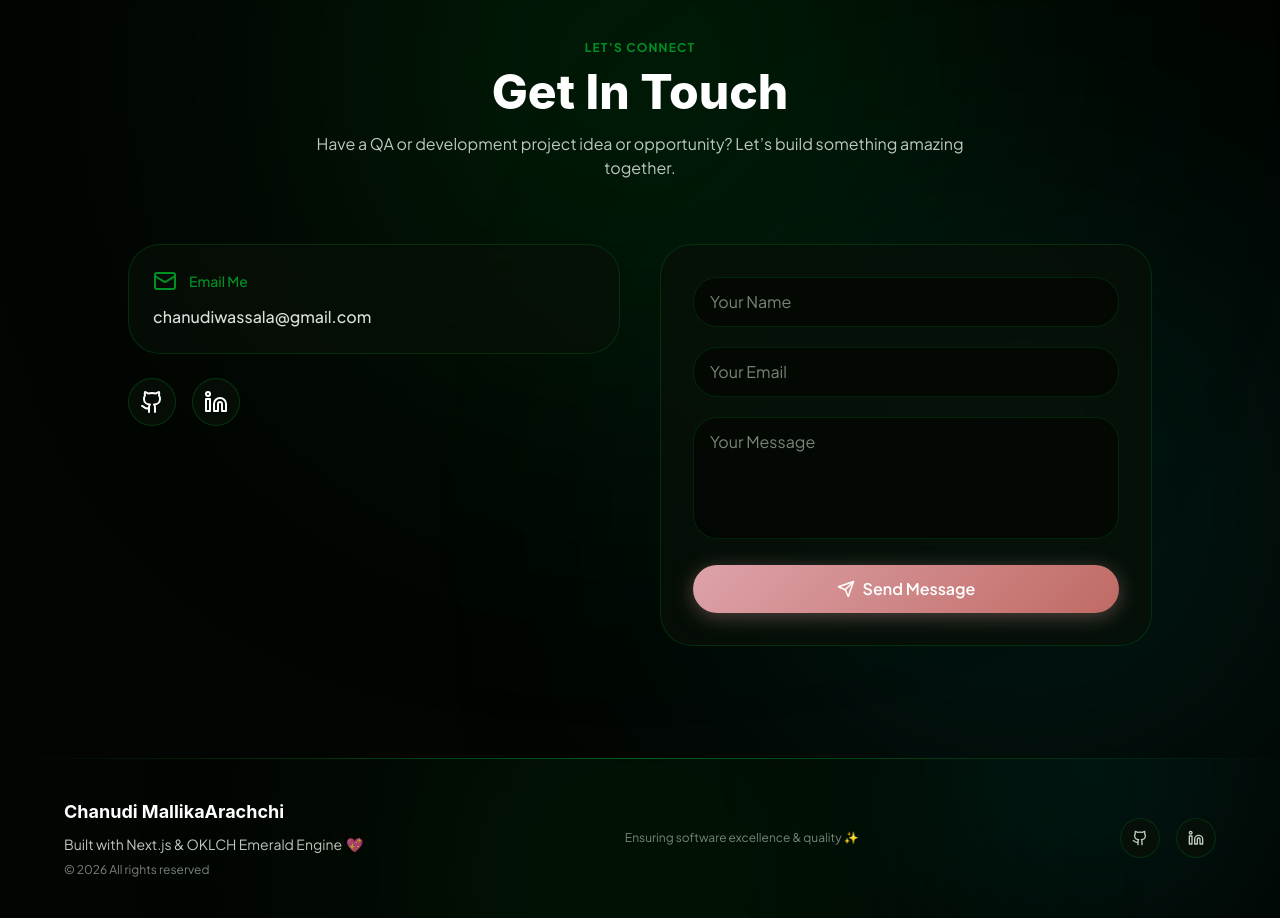
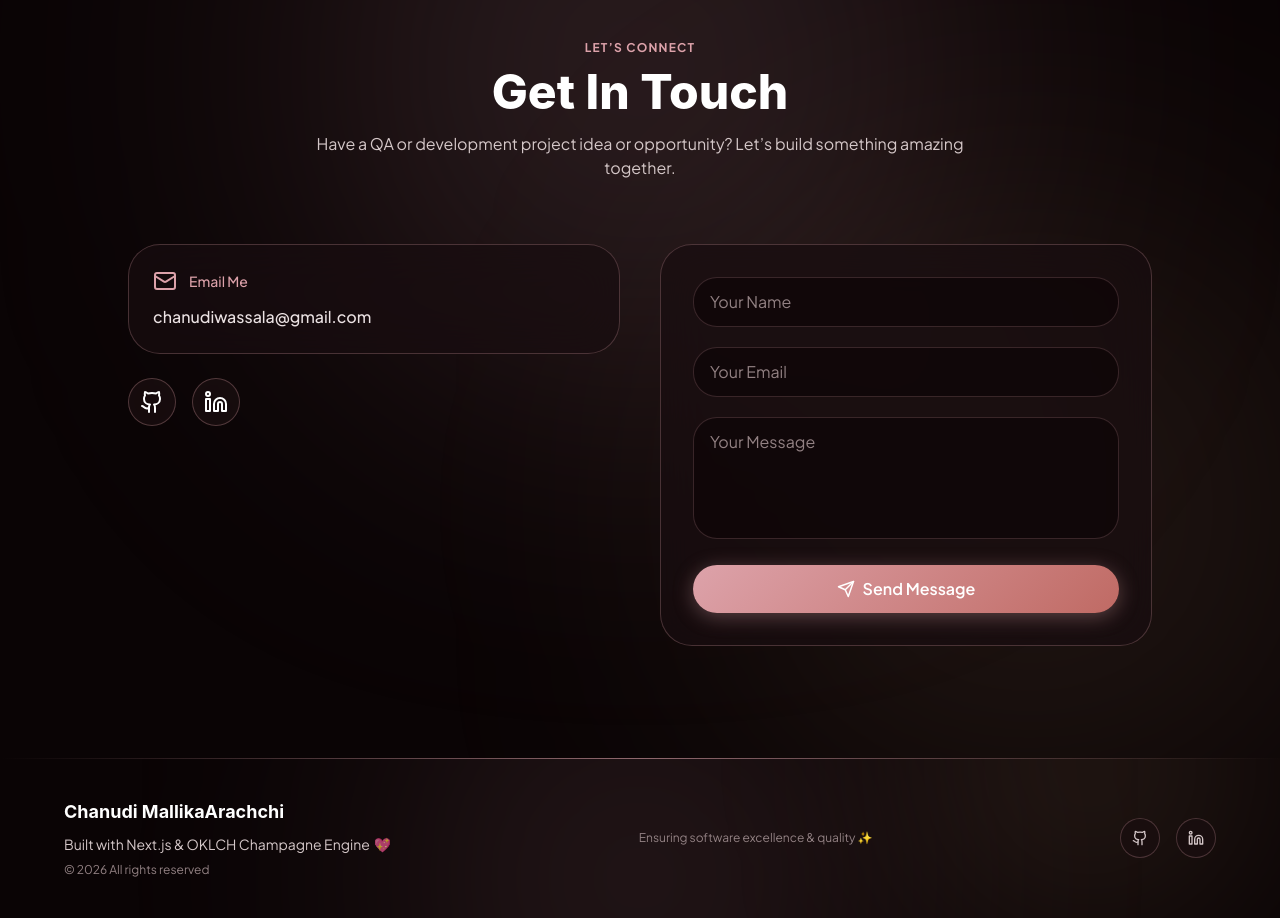
Before and after one commit to ChanudiMallikaArachchi/Personal-Portfolio, a Next.js app: page / in a window 1280 px wide. Shown: the part 4240-5158 px from the top of the page. Built offline with nearby package versions, Linux system fonts and the light colour scheme; a web font is replaced by a local one.

Commit message:
feat(contact-footer): apply Champagne Rose OKLCH theme tokens to Contact form and Footer

```diff
--- a/components/Contact.tsx
+++ b/components/Contact.tsx
@@ -34,11 +34,11 @@ export default function Contact() {
   return (
     <SectionWrapper
       id="contact"
-      className="relative w-full px-6 py-28 bg-[oklch(0.11_0.015_145)] overflow-hidden font-primary"
+      className="relative w-full px-6 py-28 bg-[oklch(0.12_0.015_10)] overflow-hidden font-primary"
     >
       {/* OKLCH Ambient Background Glow */}
-      <div className="absolute -top-40 left-1/2 -translate-x-1/2 w-[600px] h-[600px] bg-[oklch(0.571_0.181_145/0.2)] blur-[160px] rounded-full pointer-events-none" />
-      <div className="absolute bottom-0 right-0 w-[500px] h-[500px] bg-[oklch(0.72_0.17_190/0.15)] blur-[160px] rounded-full pointer-events-none" />
+      <div className="absolute -top-40 left-1/2 -translate-x-1/2 w-[600px] h-[600px] bg-[oklch(0.77_0.07_10/0.2)] blur-[160px] rounded-full pointer-events-none" />
+      <div className="absolute bottom-0 right-0 w-[500px] h-[500px] bg-[oklch(0.84_0.08_65/0.15)] blur-[160px] rounded-full pointer-events-none" />
 
       <div className="relative z-10 mx-auto max-w-5xl">
         {/* Heading */}
@@ -49,7 +49,7 @@ export default function Contact() {
           viewport={{ once: true }}
           className="text-center"
         >
-          <p className="text-xs uppercase tracking-widest text-[oklch(0.571_0.181_145)] font-bold">
+          <p className="text-xs uppercase tracking-widest text-[oklch(0.77_0.07_10)] font-bold">
             Let’s Connect
           </p>
 
@@ -57,7 +57,7 @@ export default function Contact() {
             Get In Touch
           </h2>
 
-          <p className="mt-4 text-[oklch(0.82_0.015_145)] max-w-2xl mx-auto">
+          <p className="mt-4 text-[oklch(0.84_0.015_10)] max-w-2xl mx-auto">
             Have a QA or development project idea or opportunity? Let’s build something amazing
             together.
           </p>
@@ -73,13 +73,13 @@ export default function Contact() {
             viewport={{ once: true }}
             className="space-y-6"
           >
-            <div className="p-6 rounded-2xl border border-[oklch(0.571_0.181_145/0.25)] bg-[oklch(0.16_0.02_145/0.7)] backdrop-blur-xl">
-              <div className="flex items-center gap-3 text-[oklch(0.571_0.181_145)] font-medium">
+            <div className="p-6 rounded-2xl border border-[oklch(0.77_0.07_10/0.25)] bg-[oklch(0.18_0.02_10/0.7)] backdrop-blur-xl">
+              <div className="flex items-center gap-3 text-[oklch(0.77_0.07_10)] font-medium">
                 <Mail />
                 <span className="text-sm">Email Me</span>
               </div>
 
-              <p className="mt-3 text-[oklch(0.90_0.01_145)] font-medium">
+              <p className="mt-3 text-[oklch(0.92_0.01_10)] font-medium">
                 chanudiwassala@gmail.com
               </p>
             </div>
@@ -97,11 +97,11 @@ export default function Contact() {
                   rel="noopener noreferrer"
                   className="group relative"
                 >
-                  <div className="w-12 h-12 flex items-center justify-center rounded-xl border border-[oklch(0.571_0.181_145/0.3)] bg-[oklch(0.16_0.02_145/0.8)] backdrop-blur-xl hover:scale-110 transition">
-                    <item.icon className="text-white group-hover:text-[oklch(0.571_0.181_145)] transition" />
+                  <div className="w-12 h-12 flex items-center justify-center rounded-xl border border-[oklch(0.77_0.07_10/0.3)] bg-[oklch(0.18_0.02_10/0.8)] backdrop-blur-xl hover:scale-110 transition">
+                    <item.icon className="text-white group-hover:text-[oklch(0.77_0.07_10)] transition" />
                   </div>
 
-                  <div className="absolute inset-0 rounded-xl bg-[oklch(0.571_0.181_145/0.3)] blur-xl opacity-0 group-hover:opacity-100 transition" />
+                  <div className="absolute inset-0 rounded-xl bg-[oklch(0.77_0.07_10/0.3)] blur-xl opacity-0 group-hover:opacity-100 transition" />
                 </a>
               ))}
             </div>
@@ -114,7 +114,7 @@ export default function Contact() {
             whileInView={{ opacity: 1, x: 0 }}
             transition={{ duration: 0.6 }}
             viewport={{ once: true }}
-            className="p-8 rounded-2xl border border-[oklch(0.571_0.181_145/0.25)] bg-[oklch(0.16_0.02_145/0.7)] backdrop-blur-xl space-y-5"
+            className="p-8 rounded-2xl border border-[oklch(0.77_0.07_10/0.25)] bg-[oklch(0.18_0.02_10/0.7)] backdrop-blur-xl space-y-5"
           >
             {/* Name */}
             <input
@@ -124,7 +124,7 @@ export default function Contact() {
               onChange={(e) =>
                 setFormData({ ...formData, name: e.target.value })
               }
-              className="w-full px-4 py-3 rounded-xl bg-[oklch(0.12_0.015_145/0.8)] border border-[oklch(0.571_0.181_145/0.2)] text-white placeholder-[oklch(0.60_0.02_145)] outline-none focus:border-[oklch(0.571_0.181_145)] transition"
+              className="w-full px-4 py-3 rounded-xl bg-[oklch(0.14_0.015_10/0.8)] border border-[oklch(0.77_0.07_10/0.2)] text-white placeholder-[oklch(0.62_0.02_10)] outline-none focus:border-[oklch(0.77_0.07_10)] transition"
             />
 
             {/* Email */}
@@ -135,7 +135,7 @@ export default function Contact() {
               onChange={(e) =>
                 setFormData({ ...formData, email: e.target.value })
               }
-              className="w-full px-4 py-3 rounded-xl bg-[oklch(0.12_0.015_145/0.8)] border border-[oklch(0.571_0.181_145/0.2)] text-white placeholder-[oklch(0.60_0.02_145)] outline-none focus:border-[oklch(0.76_0.19_125)] transition"
+              className="w-full px-4 py-3 rounded-xl bg-[oklch(0.14_0.015_10/0.8)] border border-[oklch(0.77_0.07_10/0.2)] text-white placeholder-[oklch(0.62_0.02_10)] outline-none focus:border-[oklch(0.84_0.08_65)] transition"
             />
 
             {/* Message */}
@@ -146,7 +146,7 @@ export default function Contact() {
               onChange={(e) =>
                 setFormData({ ...formData, message: e.target.value })
               }
-              className="w-full px-4 py-3 rounded-xl bg-[oklch(0.12_0.015_145/0.8)] border border-[oklch(0.571_0.181_145/0.2)] text-white placeholder-[oklch(0.60_0.02_145)] outline-none focus:border-[oklch(0.72_0.17_190)] transition resize-none"
+              className="w-full px-4 py-3 rounded-xl bg-[oklch(0.14_0.015_10/0.8)] border border-[oklch(0.77_0.07_10/0.2)] text-white placeholder-[oklch(0.62_0.02_10)] outline-none focus:border-[oklch(0.72_0.12_350)] transition resize-none"
             />
 
             {/* Button */}
@@ -170,7 +170,7 @@ export default function Contact() {
 
             {/* Success */}
             {status === "success" && (
-              <p className="text-[oklch(0.76_0.19_125)] text-sm text-center font-medium">
+              <p className="text-[oklch(0.84_0.08_65)] text-sm text-center font-medium">
                 Message sent successfully 🚀
               </p>
             )}
--- a/components/Footer.tsx
+++ b/components/Footer.tsx
@@ -7,14 +7,14 @@ export default function Footer() {
   const currentYear = new Date().getFullYear();
 
   return (
-    <footer className="relative w-full px-6 py-10 bg-[oklch(0.11_0.015_145)] overflow-hidden font-primary">
+    <footer className="relative w-full px-6 py-10 bg-[oklch(0.12_0.015_10)] overflow-hidden font-primary">
 
       {/* 🌈 Background Glow */}
-      <div className="absolute -top-20 left-1/2 -translate-x-1/2 w-[400px] h-[400px] bg-[oklch(0.571_0.181_145/0.2)] blur-[140px] rounded-full pointer-events-none" />
-      <div className="absolute bottom-0 right-10 w-[300px] h-[300px] bg-[oklch(0.72_0.17_190/0.15)] blur-[120px] rounded-full pointer-events-none" />
+      <div className="absolute -top-20 left-1/2 -translate-x-1/2 w-[400px] h-[400px] bg-[oklch(0.77_0.07_10/0.2)] blur-[140px] rounded-full pointer-events-none" />
+      <div className="absolute bottom-0 right-10 w-[300px] h-[300px] bg-[oklch(0.84_0.08_65/0.15)] blur-[120px] rounded-full pointer-events-none" />
 
       {/* Top border glow line with OKLCH gradient */}
-      <div className="absolute top-0 left-0 w-full h-[1px] bg-gradient-to-r from-transparent via-[oklch(0.571_0.181_145/0.6)] to-transparent" />
+      <div className="absolute top-0 left-0 w-full h-[1px] bg-gradient-to-r from-transparent via-[oklch(0.77_0.07_10/0.6)] to-transparent" />
 
       <div className="relative z-10 mx-auto max-w-6xl">
 
@@ -26,18 +26,18 @@ export default function Footer() {
               {personalInfo.name}
             </h2>
 
-            <p className="text-[oklch(0.82_0.015_145)] text-sm flex items-center justify-center md:justify-start gap-1">
-              Built with Next.js & OKLCH Emerald Engine
-              <span className="text-[oklch(0.571_0.181_145)] animate-pulse">💖</span>
+            <p className="text-[oklch(0.84_0.015_10)] text-sm flex items-center justify-center md:justify-start gap-1">
+              Built with Next.js & OKLCH Champagne Engine
+              <span className="text-[oklch(0.77_0.07_10)] animate-pulse">💖</span>
             </p>
 
-            <p className="text-xs text-[oklch(0.60_0.02_145)]">
+            <p className="text-xs text-[oklch(0.62_0.02_10)]">
               © {currentYear} All rights reserved
             </p>
           </div>
 
           {/* CENTER */}
-          <div className="text-xs text-[oklch(0.60_0.02_145)]">
+          <div className="text-xs text-[oklch(0.62_0.02_10)]">
             Ensuring software excellence & quality ✨
           </div>
 
@@ -45,7 +45,7 @@ export default function Footer() {
           <div className="flex gap-4">
             {[
               { icon: Github, link: socials.github, color: "hover:text-white" },
-              { icon: Linkedin, link: socials.linkedin, color: "hover:text-[oklch(0.571_0.181_145)]" },
+              { icon: Linkedin, link: socials.linkedin, color: "hover:text-[oklch(0.77_0.07_10)]" },
             ].map((item, i) => (
               <a
                 key={i}
@@ -55,11 +55,11 @@ export default function Footer() {
                 className="group relative"
               >
                 {/* Glow background */}
-                <div className="absolute inset-0 rounded-xl bg-gradient-to-r from-[oklch(0.76_0.19_125)] via-[oklch(0.571_0.181_145)] to-[oklch(0.72_0.17_190)] opacity-0 blur-xl group-hover:opacity-35 transition" />
+                <div className="absolute inset-0 rounded-xl bg-gradient-to-r from-[oklch(0.84_0.08_65)] via-[oklch(0.77_0.07_10)] to-[oklch(0.72_0.12_350)] opacity-0 blur-xl group-hover:opacity-35 transition" />
 
                 {/* Icon box */}
-                <div className="relative w-10 h-10 flex items-center justify-center rounded-xl border border-[oklch(0.571_0.181_145/0.25)] bg-[oklch(0.16_0.02_145/0.8)] backdrop-blur-md transition transform group-hover:scale-110">
-                  <item.icon className={`w-4 h-4 text-[oklch(0.84_0.015_145)] ${item.color} transition`} />
+                <div className="relative w-10 h-10 flex items-center justify-center rounded-xl border border-[oklch(0.77_0.07_10/0.25)] bg-[oklch(0.18_0.02_10/0.8)] backdrop-blur-md transition transform group-hover:scale-110">
+                  <item.icon className={`w-4 h-4 text-[oklch(0.84_0.015_10)] ${item.color} transition`} />
                 </div>
               </a>
             ))}
```
